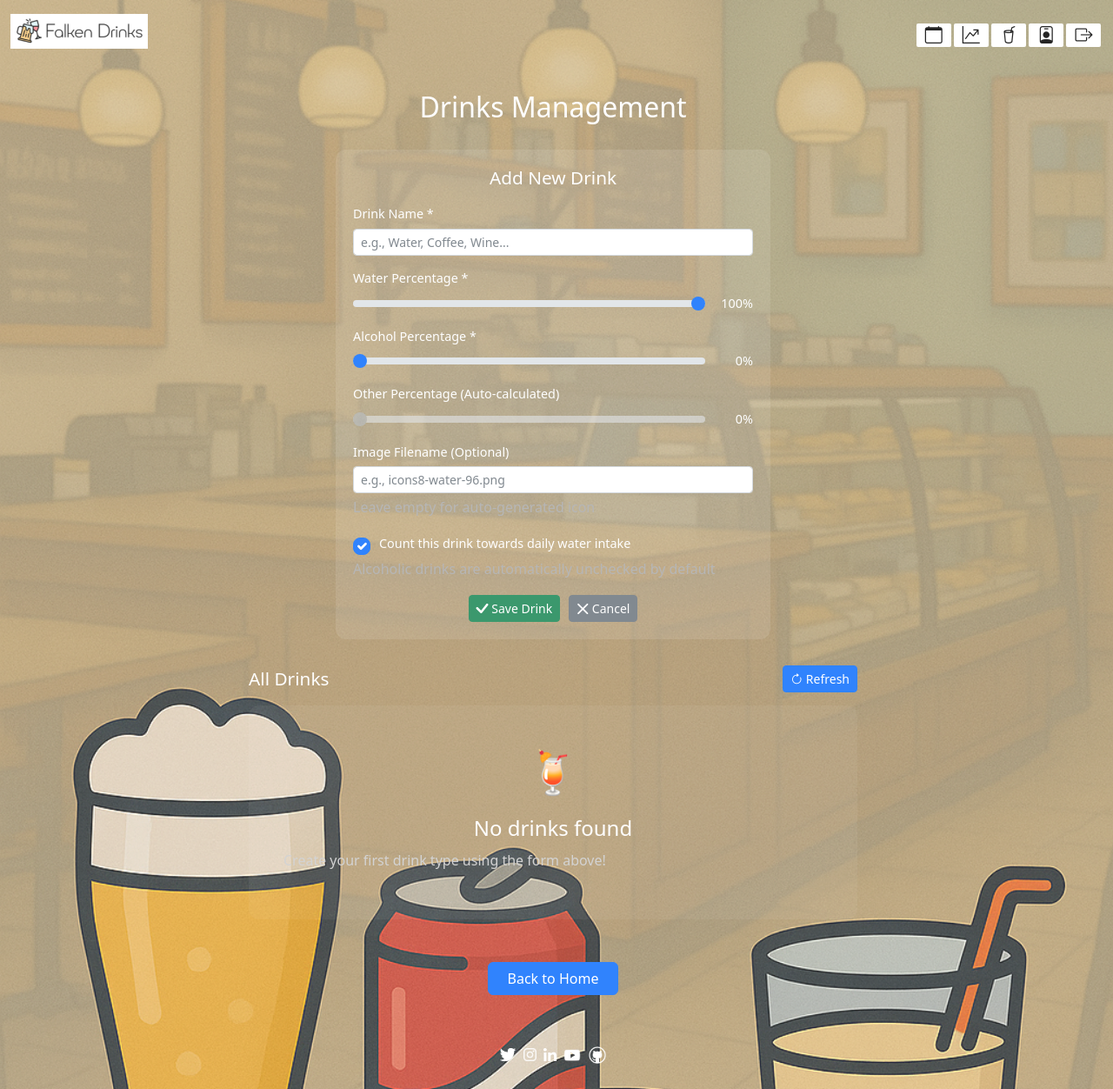
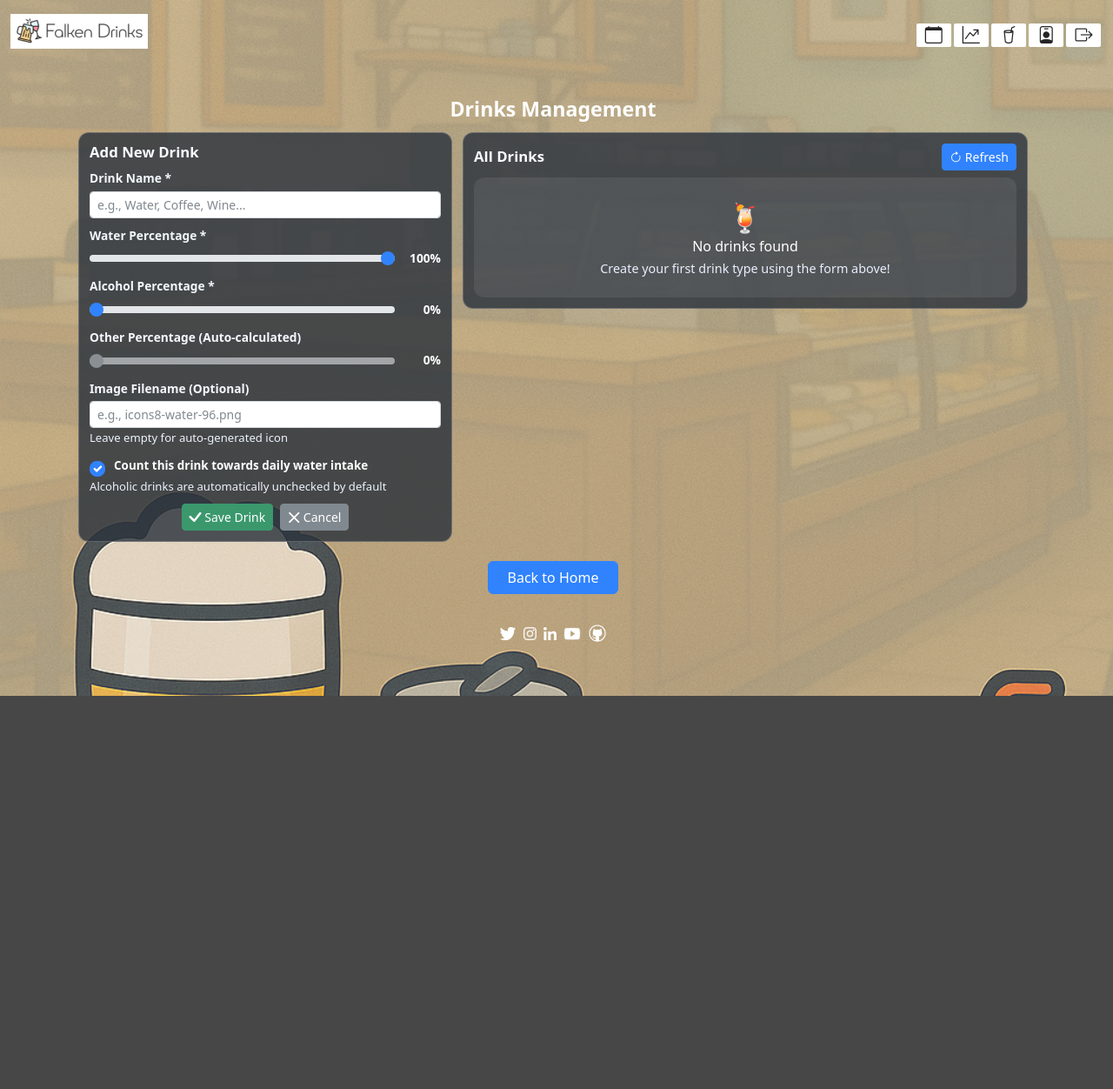
Before and after one commit to falken20/falken_drinks, a Flask app: page /drinks_management in a window 1280 px wide. Shown: the whole page at 87% size. After the commit the page ends 800 px from the top, so only its background shows below. Run offline with Flask 3, Linux system fonts and the light colour scheme; the visitor is signed in with stand-in values (Sample User, id 1); data that the repository does not hold is empty; some libraries are stand-ins or nearby versions.

Commit message:
feat: Revamp drinks management UI with improved styling and layout

```diff
--- a/templates/drinks_management.html
+++ b/templates/drinks_management.html
@@ -1,6 +1,254 @@
 {% extends "base.html" %}
 
 {% block content %}
+
+<style>
+    section.hero.is-primary.is-fullheight.mainPage {
+        height: auto !important;
+        min-height: 100vh;
+        overflow-y: auto;
+    }
+
+    section.hero.is-primary.is-fullheight.mainPage .hero-body {
+        overflow: visible;
+    }
+
+    .drinks-mgmt-page {
+        max-width: 1120px;
+        text-align: center;
+    }
+
+    .drinks-mgmt-header {
+        margin-bottom: 12px;
+    }
+
+    .drinks-mgmt-header h2 {
+        color: #fff;
+        margin: 0;
+        font-size: 1.45rem;
+        font-weight: 700;
+    }
+
+    .mgmt-layout {
+        display: grid;
+        grid-template-columns: 1fr;
+        gap: 12px;
+        align-items: start;
+    }
+
+    .mgmt-panel {
+        background: rgba(8, 16, 28, 0.82);
+        border: 1px solid rgba(255, 255, 255, 0.22);
+        border-radius: 12px;
+        padding: 12px;
+        text-align: left;
+    }
+
+    .mgmt-panel-title {
+        color: #f7fbff;
+        margin: 0 0 10px 0;
+        font-size: 1.05rem;
+        font-weight: 700;
+        text-align: left;
+    }
+
+    .compact-form-group {
+        margin-bottom: 10px;
+    }
+
+    .compact-form-group label {
+        color: #f2f7ff;
+        display: block;
+        margin-bottom: 4px;
+        font-size: 0.86rem;
+        font-weight: 600;
+    }
+
+    .compact-help {
+        color: #e9f1ff !important;
+        display: block;
+        margin-top: 3px;
+        font-size: 0.82rem !important;
+        line-height: 1.25;
+    }
+
+    .slider-row {
+        display: flex;
+        align-items: center;
+        gap: 8px;
+    }
+
+    .slider-value {
+        color: #ffffff;
+        min-width: 45px;
+        text-align: right;
+        font-size: 0.86rem;
+        font-weight: 700;
+    }
+
+    .form-actions {
+        display: flex;
+        gap: 8px;
+        justify-content: center;
+        margin-top: 4px;
+    }
+
+    .drinks-list-head {
+        display: flex;
+        justify-content: space-between;
+        align-items: center;
+        gap: 8px;
+        margin-bottom: 8px;
+    }
+
+    .drinks-list-head h3 {
+        color: #f7fbff;
+        margin: 0;
+        font-size: 1.05rem;
+        font-weight: 700;
+    }
+
+    .drink-card {
+        background: rgba(0, 0, 0, 0.62);
+        border-radius: 10px;
+        padding: 8px 10px;
+        margin-bottom: 6px;
+        border: 1px solid rgba(255, 255, 255, 0.16);
+    }
+
+    .drink-card-row {
+        display: grid;
+        grid-template-columns: 1fr auto;
+        gap: 8px;
+        align-items: center;
+    }
+
+    .drink-main {
+        display: flex;
+        align-items: center;
+        min-width: 0;
+        gap: 8px;
+    }
+
+    .drink-icon-wrap {
+        flex-shrink: 0;
+    }
+
+    .drink-icon-image,
+    .drink-icon-fallback {
+        height: 30px;
+        width: 30px;
+        border-radius: 50%;
+    }
+
+    .drink-icon-image {
+        background: rgba(255, 255, 255, 0.1);
+        padding: 3px;
+    }
+
+    .drink-icon-fallback {
+        background: rgba(13, 110, 253, 0.28);
+        display: flex;
+        align-items: center;
+        justify-content: center;
+        color: #fff;
+        font-weight: 700;
+        font-size: 0.8rem;
+    }
+
+    .drink-info {
+        min-width: 0;
+        color: #f8fbff;
+        font-size: 0.86rem;
+        line-height: 1.25;
+    }
+
+    .drink-name {
+        display: block;
+        font-weight: 700;
+        white-space: nowrap;
+        overflow: hidden;
+        text-overflow: ellipsis;
+        margin-bottom: 2px;
+    }
+
+    .drink-meta {
+        display: flex;
+        flex-wrap: wrap;
+        gap: 6px;
+        font-size: 0.82rem;
+        font-weight: 600;
+    }
+
+    .drink-meta span {
+        text-shadow: 0 1px 1px rgba(0, 0, 0, 0.35);
+    }
+
+    .drink-actions {
+        display: flex;
+        gap: 6px;
+    }
+
+    .empty-drinks {
+        background: rgba(255, 255, 255, 0.08);
+        border-radius: 12px;
+        padding: 22px 14px;
+        color: #e5edff;
+        text-align: center;
+    }
+
+    .empty-drinks .icon {
+        font-size: 2rem;
+        margin-bottom: 6px;
+    }
+
+    .empty-drinks h4 {
+        color: #ffffff;
+        margin-bottom: 5px;
+        font-size: 1rem;
+    }
+
+    .empty-drinks p {
+        color: #e5edff;
+        font-size: 0.9rem !important;
+        text-align: center;
+        margin: 0;
+    }
+
+    .back-home-wrap {
+        margin: 14px auto 8px auto;
+        text-align: center;
+    }
+
+    @media (min-width: 992px) {
+        .mgmt-layout {
+            grid-template-columns: minmax(320px, 430px) minmax(0, 1fr);
+        }
+    }
+
+    @media (max-width: 576px) {
+        .drinks-mgmt-page {
+            padding-left: 6px;
+            padding-right: 6px;
+        }
+
+        .form-actions {
+            flex-direction: column;
+        }
+
+        .form-actions .btn {
+            width: 100%;
+        }
+
+        .drink-card-row {
+            grid-template-columns: 1fr;
+        }
+
+        .drink-actions {
+            justify-content: flex-end;
+        }
+    }
+</style>
 
 <script>
     window.onload = function() {
@@ -8,76 +256,76 @@
     }
 </script>
 
-<div class="container" style="text-align: center;">
+<div class="container drinks-mgmt-page py-2">
 
     <!-- Drinks Management Header -->
-    <div style="margin-bottom: 30px;">
-        <h2 style="color: white; margin-bottom: 20px;">Drinks Management</h2>
+    <div class="drinks-mgmt-header">
+        <h2>Drinks Management</h2>
     </div>
 
+    <div class="mgmt-layout">
         <!-- Add/Edit Drink Form -->
-    <div style="max-width: 500px; margin: 0 auto 30px auto;">
-        <div style="background: rgba(255, 255, 255, 0.1); border-radius: 12px; padding: 20px;">
-            <h3 style="color: white; margin-bottom: 18px; font-size: 1.3rem;" id="form-title">Add New Drink</h3>
+        <div class="mgmt-panel">
+            <h3 class="mgmt-panel-title" id="form-title">Add New Drink</h3>
 
             <form id="drink-form">
                 <input type="hidden" id="drink-id" value="">
 
                 <!-- Drink Name -->
-                <div style="margin-bottom: 15px;">
-                    <label for="drink-name" style="color: white; display: block; margin-bottom: 6px; text-align: left; font-size: 0.9rem;">Drink Name *</label>
+                <div class="compact-form-group">
+                    <label for="drink-name">Drink Name *</label>
                     <input type="text" id="drink-name" class="form-control form-control-sm" placeholder="e.g., Water, Coffee, Wine..." required maxlength="100">
                 </div>
 
                 <!-- Water Percentage -->
-                <div style="margin-bottom: 15px;">
-                    <label for="water-percentage" style="color: white; display: block; margin-bottom: 6px; text-align: left; font-size: 0.9rem;">Water Percentage *</label>
-                    <div style="display: flex; align-items: center; gap: 10px;">
+                <div class="compact-form-group">
+                    <label for="water-percentage">Water Percentage *</label>
+                    <div class="slider-row">
                         <input type="range" id="water-percentage" class="form-range" min="0" max="100" value="100" style="flex: 1;">
-                        <span id="water-value" style="color: white; min-width: 45px; text-align: right; font-size: 0.9rem;">100%</span>
+                        <span id="water-value" class="slider-value">100%</span>
                     </div>
                 </div>
 
                 <!-- Alcohol Percentage -->
-                <div style="margin-bottom: 15px;">
-                    <label for="alcohol-percentage" style="color: white; display: block; margin-bottom: 6px; text-align: left; font-size: 0.9rem;">Alcohol Percentage *</label>
-                    <div style="display: flex; align-items: center; gap: 10px;">
+                <div class="compact-form-group">
+                    <label for="alcohol-percentage">Alcohol Percentage *</label>
+                    <div class="slider-row">
                         <input type="range" id="alcohol-percentage" class="form-range" min="0" max="100" value="0" style="flex: 1;">
-                        <span id="alcohol-value" style="color: white; min-width: 45px; text-align: right; font-size: 0.9rem;">0%</span>
+                        <span id="alcohol-value" class="slider-value">0%</span>
                     </div>
                 </div>
 
                 <!-- Other Percentage (Read-only) -->
-                <div style="margin-bottom: 15px;">
-                    <label style="color: white; display: block; margin-bottom: 6px; text-align: left; font-size: 0.9rem;">Other Percentage (Auto-calculated)</label>
-                    <div style="display: flex; align-items: center; gap: 10px;">
+                <div class="compact-form-group">
+                    <label>Other Percentage (Auto-calculated)</label>
+                    <div class="slider-row">
                         <input type="range" id="other-percentage" class="form-range" min="0" max="100" value="0" style="flex: 1; pointer-events: none; opacity: 0.6;" disabled>
-                        <span id="other-value" style="color: white; min-width: 45px; text-align: right; font-size: 0.9rem;">0%</span>
+                        <span id="other-value" class="slider-value">0%</span>
                     </div>
                 </div>
 
                 <!-- Drink Image (Optional) -->
-                <div style="margin-bottom: 15px;">
-                    <label for="drink-image" style="color: white; display: block; margin-bottom: 6px; text-align: left; font-size: 0.9rem;">Image Filename (Optional)</label>
+                <div class="compact-form-group">
+                    <label for="drink-image">Image Filename (Optional)</label>
                     <input type="text" id="drink-image" class="form-control form-control-sm" placeholder="e.g., icons8-water-96.png">
-                    <small style="color: #aaa; display: block; margin-top: 4px; text-align: left; font-size: 0.75rem;">Leave empty for auto-generated icon</small>
+                    <small class="compact-help">Leave empty for auto-generated icon</small>
                 </div>
 
                 <!-- Counts as Water -->
-                <div style="margin-bottom: 18px;">
+                <div class="compact-form-group" style="margin-bottom: 12px;">
                     <div style="display: flex; align-items: center; gap: 10px;">
-                        <input type="checkbox" id="counts-as-water" class="form-check-input" checked style="width: 20px; height: 20px; cursor: pointer;">
-                        <label for="counts-as-water" style="color: white; margin: 0; font-size: 0.9rem; cursor: pointer;">
+                        <input type="checkbox" id="counts-as-water" class="form-check-input" checked style="width: 18px; height: 18px; cursor: pointer;">
+                        <label for="counts-as-water" style="color: white; margin: 0; font-size: 0.84rem; cursor: pointer;">
                             Count this drink towards daily water intake
                         </label>
                     </div>
-                    <small style="color: #aaa; display: block; margin-top: 4px; text-align: left; font-size: 0.75rem;">
+                    <small class="compact-help">
                         Alcoholic drinks are automatically unchecked by default
                     </small>
                 </div>
 
                 <!-- Form Actions -->
-                <div style="display: flex; gap: 10px; justify-content: center;">
+                <div class="form-actions">
                     <button type="submit" class="btn btn-success btn-sm" id="save-btn">
                         <i class="bi bi-check-lg"></i> Save Drink
                     </button>
@@ -87,12 +335,11 @@
                 </div>
             </form>
         </div>
-    </div>
 
         <!-- Drinks List -->
-    <div style="max-width: 700px; margin: 0 auto;">
-        <div style="display: flex; justify-content: space-between; align-items: center; margin-bottom: 15px;">
-            <h3 style="color: white; margin: 0; font-size: 1.3rem;">All Drinks</h3>
+        <div class="mgmt-panel">
+            <div class="drinks-list-head">
+                <h3>All Drinks</h3>
                 <button class="btn btn-primary btn-sm" onclick="refreshDrinks()">
                     <i class="bi bi-arrow-clockwise"></i> Refresh
                 </button>
@@ -102,9 +349,10 @@
                 <!-- Drinks will be loaded here -->
             </div>
         </div>
+    </div>
 
     <!-- Back to Home Button -->
-    <div style="margin: 40px auto; text-align: center;">
+    <div class="back-home-wrap">
         <a href="{{ url_for('main.index') }}" class="btn btn-primary" style="min-width: 150px;">Back to Home</a>
     </div>
 
@@ -240,9 +488,9 @@ function displayDrinks(drinks) {
 
     if (drinks.length === 0) {
         drinksList.innerHTML = `
-            <div style="background: rgba(255, 255, 255, 0.05); border-radius: 12px; padding: 40px; color: #ccc; text-align: center;">
-                <div style="font-size: 3rem; margin-bottom: 15px;">🍹</div>
-                <h4 style="color: white; margin-bottom: 10px;">No drinks found</h4>
+            <div class="empty-drinks">
+                <div class="icon">🍹</div>
+                <h4>No drinks found</h4>
                 <p>Create your first drink type using the form above!</p>
             </div>
         `;
@@ -255,30 +503,30 @@ function displayDrinks(drinks) {
         const otherPercentage = 100 - drink.drink_water_percentage - drink.drink_alcohol_percentage;
 
         html += `
-            <div class="drink-card" style="background: rgba(0, 0, 0, 0.5); border-radius: 10px; padding: 8px 12px; margin-bottom: 8px; border: 1px solid rgba(255, 255, 255, 0.1);">
-                <div style="display: flex; align-items: center; justify-content: space-between;">
-                    <div style="display: flex; align-items: center; flex: 1;">
+            <div class="drink-card">
+                <div class="drink-card-row">
+                    <div class="drink-main">
                         <!-- Drink Icon -->
-                        <div style="margin-right: 12px;">
+                        <div class="drink-icon-wrap">
                             ${hasImage ?
-                                `<img src="/static/images/drinks/${drink.drink_image}" alt="${drink.drink_name}" style="height: 32px; width: 32px; border-radius: 50%; background: rgba(255,255,255,0.1); padding: 3px;">` :
-                                `<div style="height: 32px; width: 32px; border-radius: 50%; background: rgba(13, 110, 253, 0.3); display: flex; align-items: center; justify-content: center;">
-                                    <span style="color: white; font-weight: bold; font-size: 0.85rem;">${drink.drink_name.charAt(0).toUpperCase()}</span>
+                                `<img src="/static/images/drinks/${drink.drink_image}" alt="${drink.drink_name}" class="drink-icon-image">` :
+                                `<div class="drink-icon-fallback">
+                                    <span>${drink.drink_name.charAt(0).toUpperCase()}</span>
                                 </div>`
                             }
                         </div>
 
                         <!-- Drink Info -->
-                        <div style="flex: 1;">
-                            <div style="color: white; font-size: 0.85rem; white-space: nowrap; overflow: hidden; text-overflow: ellipsis; line-height: 1.3;">
-                                <span style="font-weight: bold; margin-right: 8px;">${drink.drink_name}</span>
+                        <div class="drink-info">
+                            <span class="drink-name">${drink.drink_name}</span>
+                            <div class="drink-meta">
                                 <span style="color: #0d6efd;">💧 ${drink.drink_water_percentage}%</span>${drink.drink_alcohol_percentage > 0 ? ` <span style="color: #dc3545;">🍷 ${drink.drink_alcohol_percentage}%</span>` : ''}${otherPercentage > 0 ? ` <span style="color: #198754;">🥤 ${otherPercentage}%</span>` : ''}
                             </div>
                         </div>
                     </div>
 
                     <!-- Actions -->
-                    <div style="display: flex; gap: 8px;">
+                    <div class="drink-actions">
                         <button class="btn btn-sm btn-outline-primary" onclick="editDrink(${drink.drink_id})" title="Edit">
                             <i class="bi bi-pencil"></i>
                         </button>
```
Lines whose indentation alone changed are shown as unchanged.
